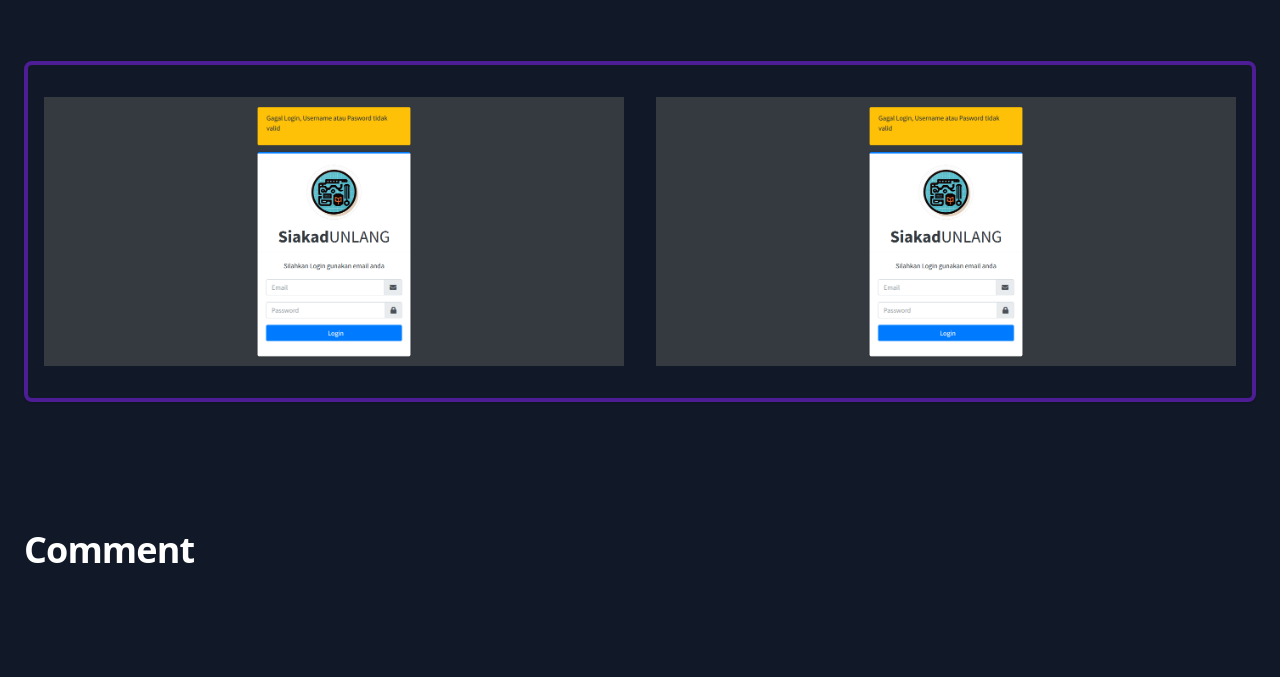
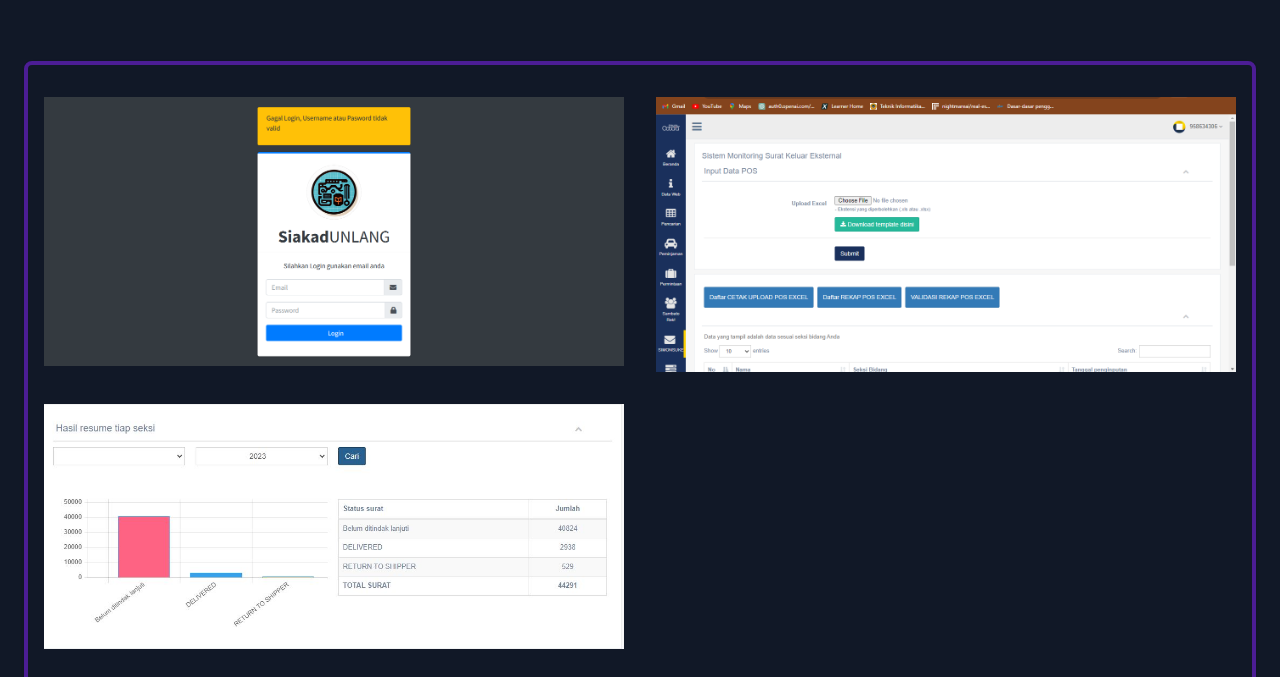
Before and after one commit to gabrielaprilyan/gabrielaprilyan, a plain HTML site: page index.html in a window 1280 px wide. Shown: the part 3127-3804 px from the top of the page. Drawn offline with nearby package versions, Linux system fonts and the light colour scheme; some packages are replaced by stand-ins of ours; a script that the page names is missing.

Commit message:
tambahan di protofolio

```diff
--- a/index.html
+++ b/index.html
@@ -356,11 +356,14 @@
         <div class="py-1 px-4 mx-auto max-w-screen-xl sm:py-4">
           <div class="">
             <div class="gallery space-y-8 md:grid md:grid-cols-2 md:gap-8 md:space-y-0 py-4">
-                <a href="img/siakad/login.png" data-caption="Image caption">
+                <a href="img/siakad/login.png" data-caption="Siakad">
                   <img src="img/siakad/login.png" alt="First image">
                 </a>
-                <a href="img/siakad/login.png" data-caption="Image caption">
-                  <img src="img/siakad/login.png" alt="First image">
+                <a href="img/oobara/input.png" data-caption="Inputan data excel">
+                  <img src="img/oobara/input.png" alt="First image">
+                </a>
+                <a href="img/oobara/grafik.jpg" data-caption="Hasil resume dari data excel">
+                  <img src="img/oobara/grafik.jpg" alt="First image">
                 </a>
             </div>
           </div>
```
Also changed, not shown: img/oobara/grafik.jpg (added), img/oobara/input.png (added).
